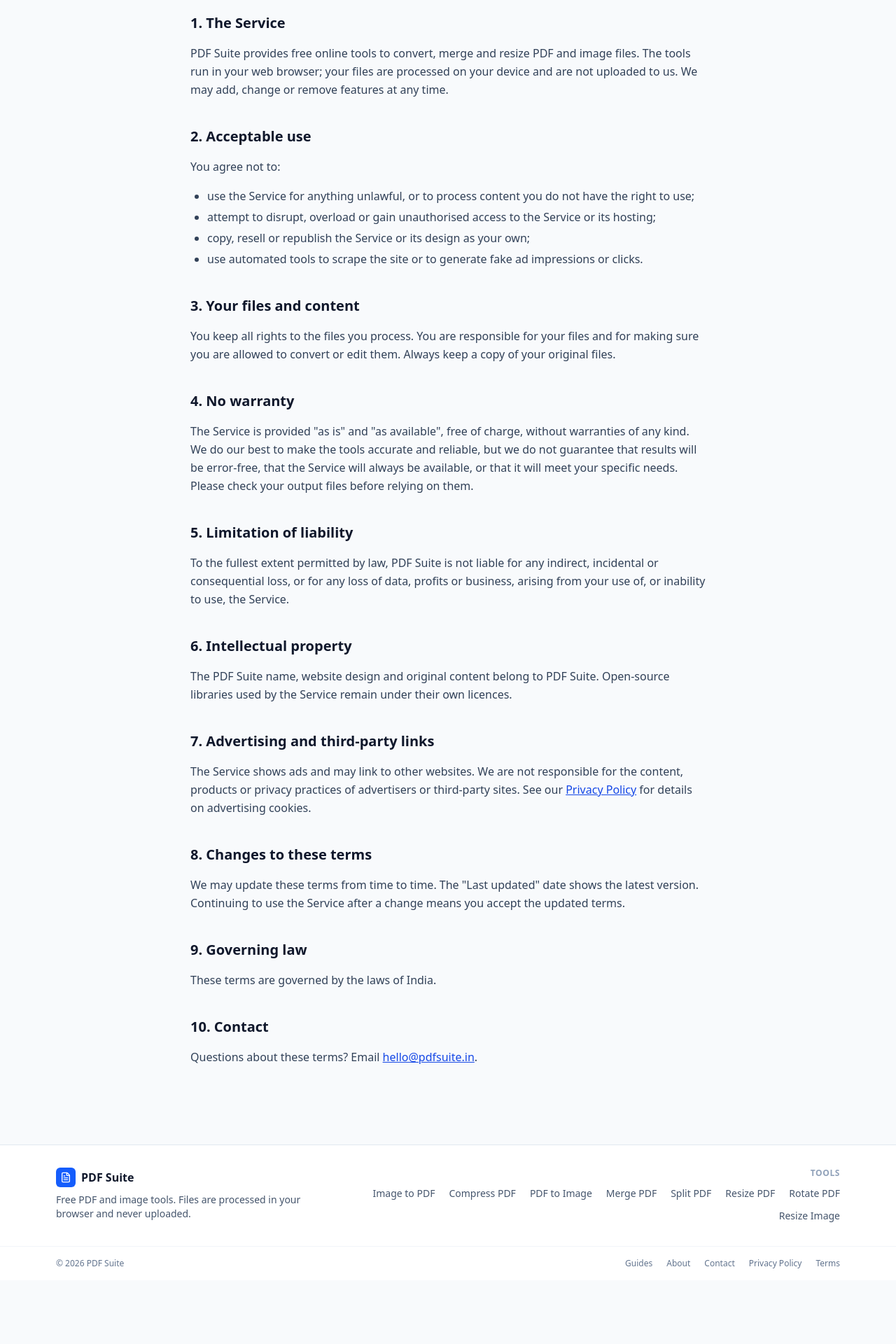
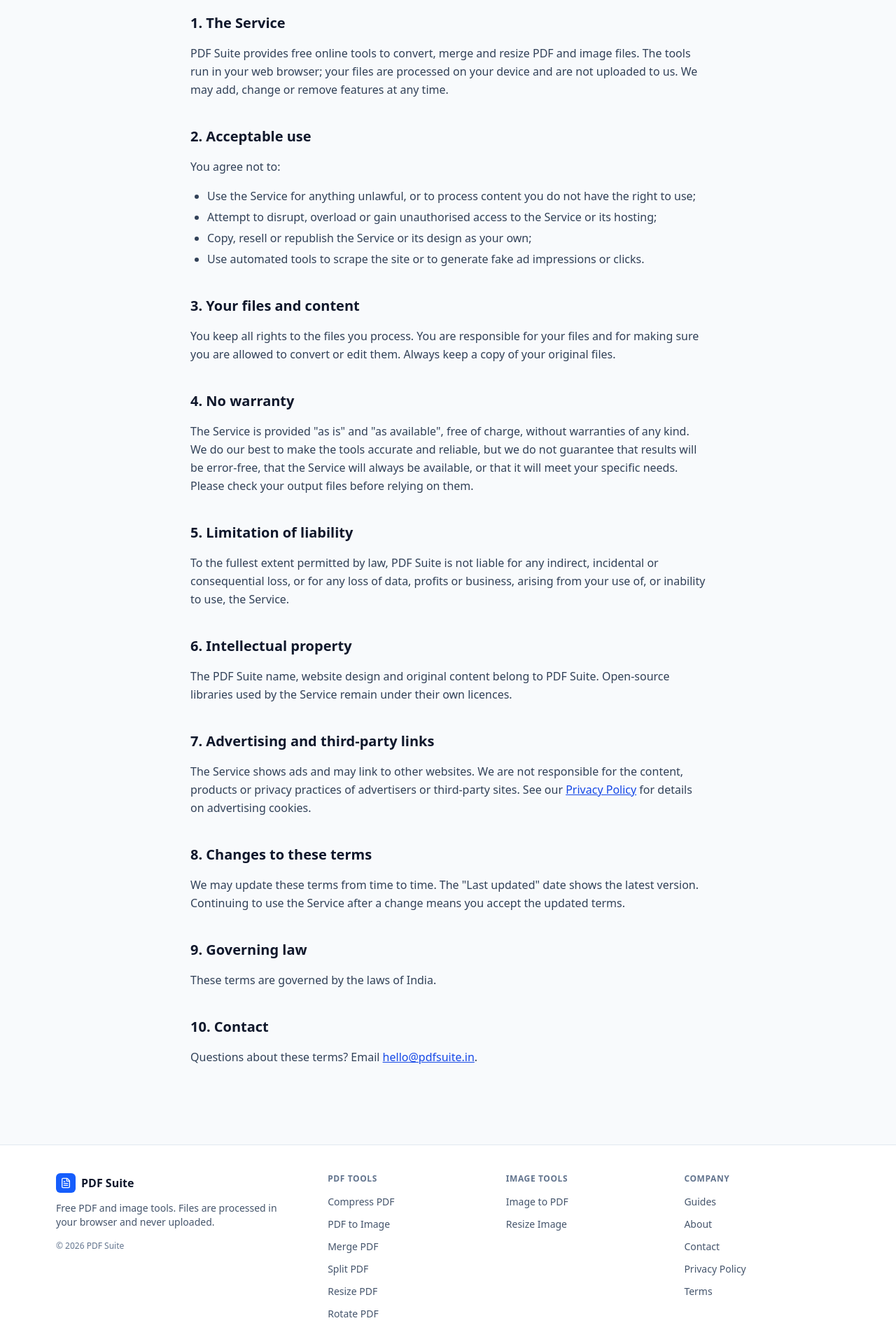
Before and after one commit to AkhilMittakola153/pdf, a Next.js app: page /terms in a window 1280 px wide. Shown: the part 312-2232 px from the top of the page at 70% size. Before the commit the page ends 2141 px from the top, so only its background shows below. Built offline with nearby package versions, Linux system fonts and the light colour scheme.

Commit message:
Footer: grouped columns; header: Tools

```diff
--- a/src/app/terms/page.tsx
+++ b/src/app/terms/page.tsx
@@ -28,10 +28,10 @@ export default function TermsPage() {
       <h2>2. Acceptable use</h2>
       <p>You agree not to:</p>
       <ul>
-        <li>use the Service for anything unlawful, or to process content you do not have the right to use;</li>
-        <li>attempt to disrupt, overload or gain unauthorised access to the Service or its hosting;</li>
-        <li>copy, resell or republish the Service or its design as your own;</li>
-        <li>use automated tools to scrape the site or to generate fake ad impressions or clicks.</li>
+        <li>Use the Service for anything unlawful, or to process content you do not have the right to use;</li>
+        <li>Attempt to disrupt, overload or gain unauthorised access to the Service or its hosting;</li>
+        <li>Copy, resell or republish the Service or its design as your own;</li>
+        <li>Use automated tools to scrape the site or to generate fake ad impressions or clicks.</li>
       </ul>
 
       <h2>3. Your files and content</h2>
--- a/src/components/Footer.tsx
+++ b/src/components/Footer.tsx
@@ -1,10 +1,10 @@
-// Compact footer: brand + one row of tool links, then © and company links.
+// Footer: brand (with ©) + grouped columns: PDF tools, Image tools, Company.
 import Link from "next/link";
 import { FileText } from "lucide-react";
 import { SITE } from "@/lib/site";
-import { TOOLS } from "@/lib/tools";
+import { GROUP_LABEL, toolsInGroup, type ToolGroup } from "@/lib/tools";
 
-const PAGES = [
+const COMPANY = [
   { name: "Guides", href: "/guides" },
   { name: "About", href: "/about" },
   { name: "Contact", href: "/contact" },
@@ -12,51 +12,49 @@ const PAGES = [
   { name: "Terms", href: "/terms" },
 ];
 
+const GROUPS: ToolGroup[] = ["pdf", "image"];
+
+function Column({ title, links }: { title: string; links: { name: string; href: string }[] }) {
+  return (
+    <nav aria-label={title}>
+      <p className="text-xs font-bold uppercase tracking-wider text-slate-500">{title}</p>
+      <ul className="mt-3 space-y-2">
+        {links.map((l) => (
+          <li key={l.href}>
+            <Link href={l.href} className="text-sm text-slate-600 hover:text-blue-700">
+              {l.name}
+            </Link>
+          </li>
+        ))}
+      </ul>
+    </nav>
+  );
+}
+
 export default function Footer() {
   return (
     <footer className="mt-16 border-t border-slate-200 bg-white">
-      <div className="mx-auto flex max-w-6xl flex-col gap-6 px-4 py-8 md:flex-row md:items-start md:justify-between">
-        <div className="max-w-sm">
+      <div className="mx-auto grid max-w-6xl grid-cols-2 gap-8 px-4 py-10 md:grid-cols-[1.6fr_1fr_1fr_1fr]">
+        <div className="col-span-2 md:col-span-1">
           <p className="flex items-center gap-2 font-bold text-slate-900">
             <span className="flex h-7 w-7 items-center justify-center rounded-md bg-blue-600">
               <FileText className="h-4 w-4 text-white" aria-hidden="true" />
             </span>
             {SITE.name}
           </p>
-          <p className="mt-2 text-sm text-slate-600">
+          <p className="mt-3 max-w-xs text-sm text-slate-600">
             Free PDF and image tools. Files are processed in your browser and never uploaded.
           </p>
-        </div>
-        <nav aria-label="Tools" className="md:text-right">
-          <p className="text-xs font-bold uppercase tracking-wider text-slate-400">Tools</p>
-          <ul className="mt-2 flex flex-wrap gap-x-5 gap-y-2 md:justify-end">
-            {TOOLS.map((t) => (
-              <li key={t.href}>
-                <Link href={t.href} className="text-sm text-slate-600 hover:text-blue-700">
-                  {t.name}
-                </Link>
-              </li>
-            ))}
-          </ul>
-        </nav>
-      </div>
-      <div className="border-t border-slate-100">
-        <div className="mx-auto flex max-w-6xl flex-col gap-3 px-4 py-4 text-xs text-slate-500 sm:flex-row sm:items-center sm:justify-between">
-          <p>
+          <p className="mt-4 text-xs text-slate-500">
             © {new Date().getFullYear()} {SITE.name}
           </p>
-          <nav aria-label="Company">
-            <ul className="flex flex-wrap gap-x-5 gap-y-1">
-              {PAGES.map((p) => (
-                <li key={p.href}>
-                  <Link href={p.href} className="hover:text-blue-700">
-                    {p.name}
-                  </Link>
-                </li>
-              ))}
-            </ul>
-          </nav>
         </div>
+
+        {GROUPS.map((g) => (
+          <Column key={g} title={GROUP_LABEL[g]} links={toolsInGroup(g).map((t) => ({ name: t.name, href: t.href }))} />
+        ))}
+
+        <Column title="Company" links={COMPANY} />
       </div>
     </footer>
   );
--- a/src/components/Header.tsx
+++ b/src/components/Header.tsx
@@ -1,6 +1,6 @@
 "use client";
 
-// Top bar: logo, "All tools" dropdown (laptop) or ☰ menu (phone), About, Contact.
+// Top bar: logo, "Tools" dropdown (laptop) or ☰ menu (phone), About, Contact.
 import Link from "next/link";
 import { usePathname } from "next/navigation";
 import { useEffect, useRef, useState } from "react";
@@ -103,7 +103,7 @@ export default function Header() {
                 toolsOpen ? "bg-blue-50 text-blue-700" : "text-slate-700 hover:bg-slate-100"
               }`}
             >
-              All tools
+              Tools
               <ChevronDown className={`h-4 w-4 transition ${toolsOpen ? "rotate-180" : ""}`} aria-hidden="true" />
             </button>
 
```
